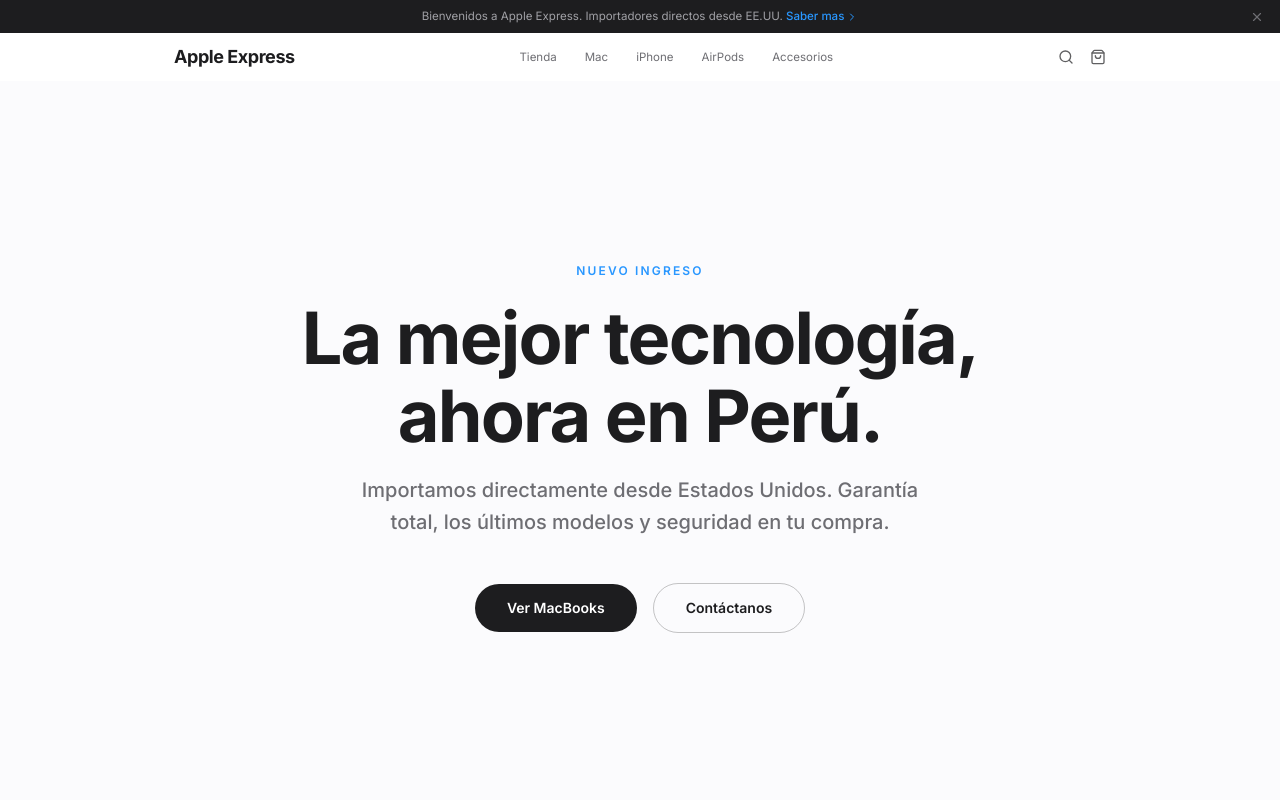
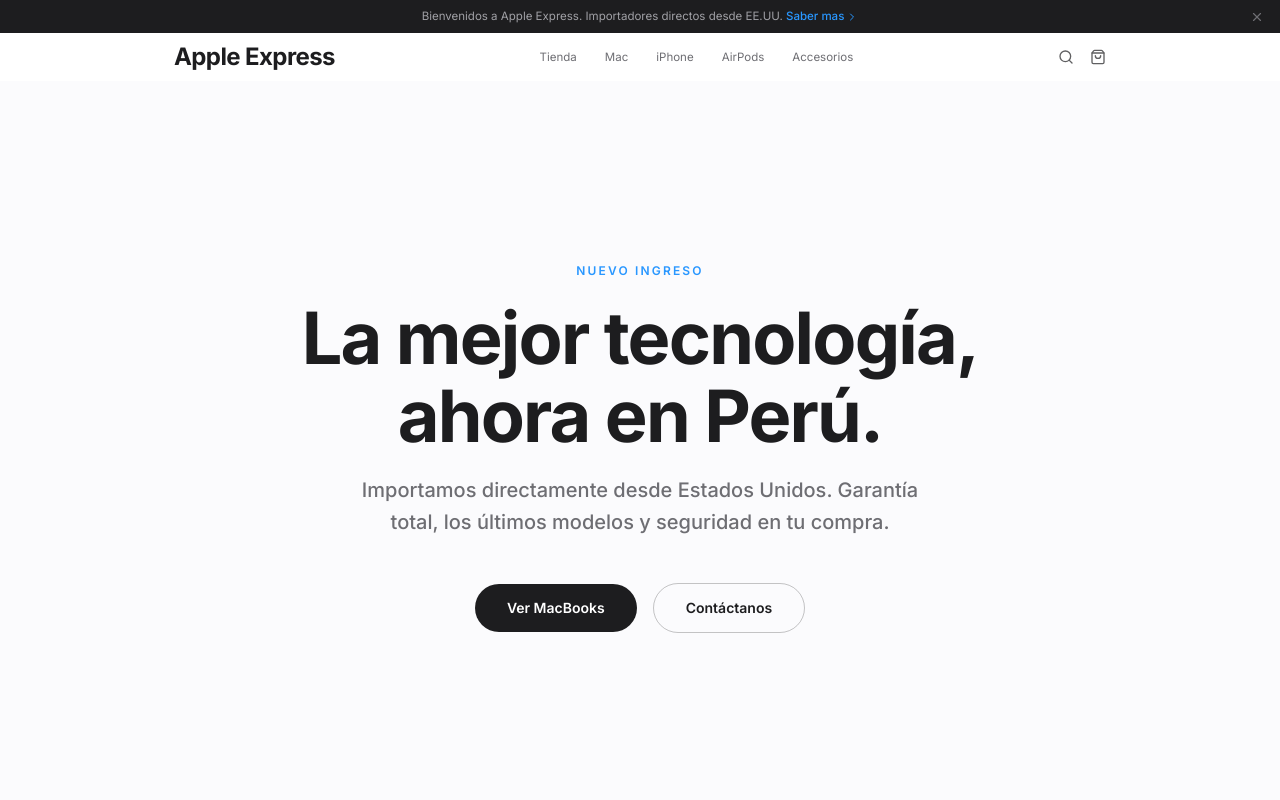
Before and after one commit to alphasoft-in/applexpress.com.pe, a Next.js app: page / in a window 1280 px wide. Shown: the top 800 px of the page. Built offline with nearby package versions, Linux system fonts and the light colour scheme.

Commit message:
Aumentar todavia mas el tamano de fuente del logo principal

```diff
--- a/components/Navbar.tsx
+++ b/components/Navbar.tsx
@@ -70,7 +70,7 @@
         <div className="max-w-[980px] mx-auto px-4 sm:px-6">
           <div className="flex items-center justify-between h-12">
             <Link href="/" className="hover:opacity-70 transition-opacity duration-200 shrink-0">
-              <span className="text-lg font-bold tracking-tight text-[#1d1d1f] dark:text-white">Apple Express</span>
+              <span className="text-xl sm:text-2xl font-bold tracking-tight text-[#1d1d1f] dark:text-white">Apple Express</span>
             </Link>
 
             {/* Desktop links */}
```
